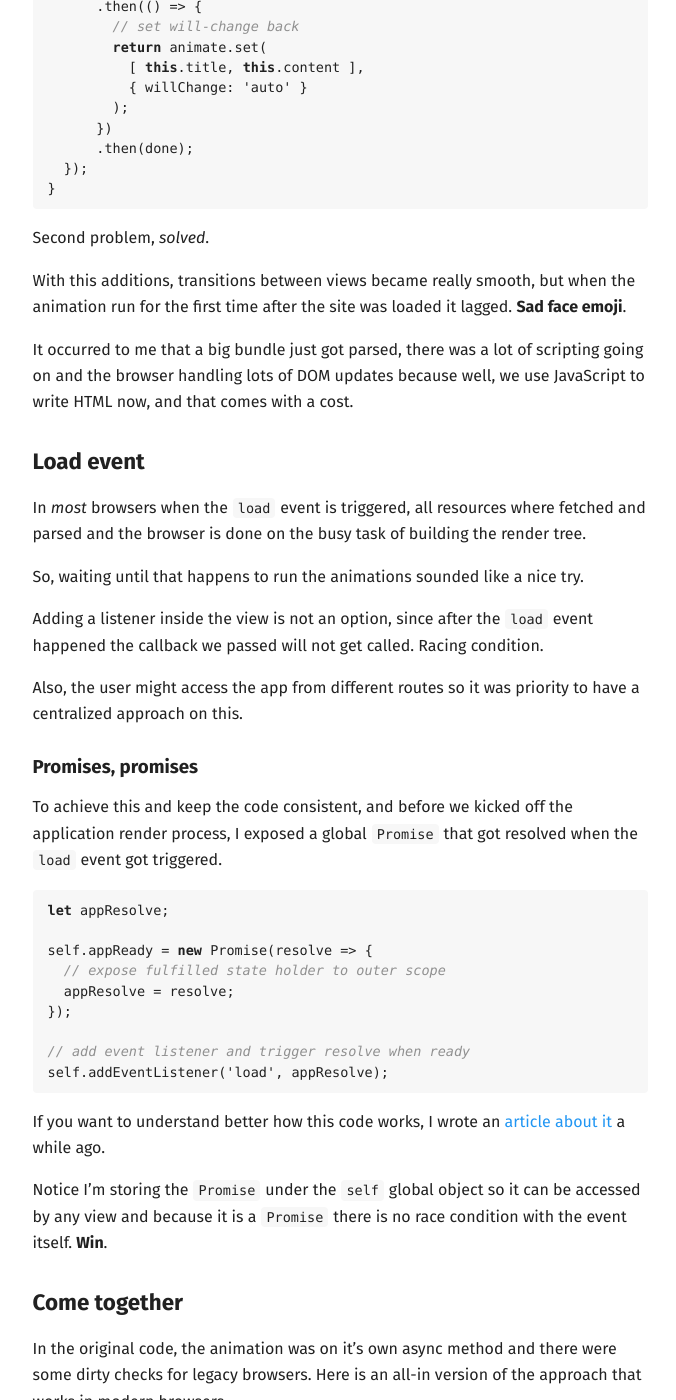
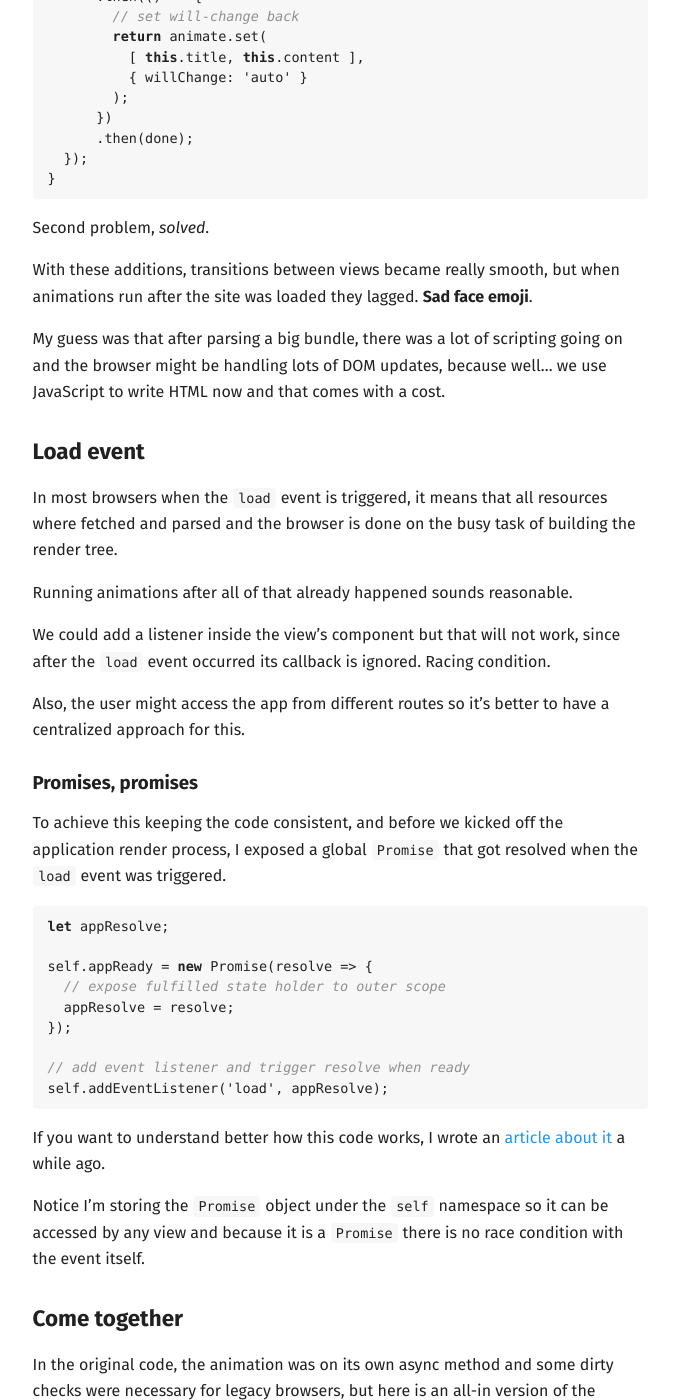
Before and after one commit to jeremenichelli/jeremenichelli.github.io, a Jekyll site: the page built from _posts/2017-02-20-react-views-smooth-transitions.md, in a window 1280 px wide and 1400 px high, scrolled down 4328 px. Shown: the whole window, without its empty margins (300-976 px from the left). Built offline with Jekyll 4.4.1, drawn with Linux system fonts in a browser that asks for light colours; some of the changed text lies outside the part shown.

Commit message:
Final revision

````diff
--- a/_posts/2017-02-20-react-views-smooth-transitions.md
+++ b/_posts/2017-02-20-react-views-smooth-transitions.md
@@ -1,10 +1,10 @@
 ---
 layout: default
-title: Smooth view transitions for React views
+title: Smooth transitions for React views
 resume: Today's web app development has become way too JavaScript centric and achieving nice and performant animations on modern web apps can be a real challenge.
 ---
 
-This happened to me in a recent project with view transitions. The main reason is that libraries like React and our code requires heavy processing activity to update the DOM, not leaving enough room for smooth animations.
+This happened to me in a recent project with view transitions. Nowadays libraries like React and our code require heavy processing activity to update the DOM, not leaving enough room for smooth animations.
 
 After debugging and many tries these findings were the most _bulletproof_ solutions.
 
@@ -38,7 +38,7 @@ class Home extends Component {
 }
 ```
 
-Instead of the generic [gsap](https://www.npmjs.com/package/gsap) module we import [gsap-promise](https://www.npmjs.com/package/gsap-promise) which is just a wrapper of the official one that returns a Promise when animations are done, keeping the code cleaner.
+Instead of the generic [gsap](https://www.npmjs.com/package/gsap) module we import [gsap-promise](https://www.npmjs.com/package/gsap-promise) which is just a wrapper of the official one that returns a `Promise` when animations are done, keeping the code cleaner.
 
 When an element is wrapped by a transition group, `componentWillAppear` and `componentWillLeave` lifecycle hooks become available.
 
@@ -130,7 +132,7 @@ If things were **that** simple it wouldn't be web development, right?
 
 ### Giving the browser time
 
-We have to options here, apply some delay to the animation, enough for the browser to run optimizations but not too long so the user actually doesn't notice it.
+We have two options here, delay our animation enough for the browser to run optimizations, but not too long so the user actually doesn't notice it.
 
 The other one is queuing a high priority task on the next available frame using `requestAnimationFrame`, and I'm picking up this one.
 
@@ -197,25 +199,25 @@ componentWillAppear(done) {
 
 Second problem, _solved_.
 
-With this additions, transitions between views became really smooth, but when the animation run for the first time after the site was loaded it lagged. **Sad face emoji**.
+With these additions, transitions between views became really smooth, but when animations run after the site was loaded they lagged. **Sad face emoji**.
 
-It occurred to me that a big bundle just got parsed, there was a lot of scripting going on and the browser handling lots of DOM updates because well, we use JavaScript to write HTML now, and that comes with a cost.
+My guess was that after parsing a big bundle, there was a lot of scripting going on and the browser might be handling lots of DOM updates, because well... we use JavaScript to write HTML now and that comes with a cost.
 
 
 ## Load event
 
-In _most_ browsers when the `load` event is triggered, all resources where fetched and parsed and the browser is done on the busy task of building the render tree.
+In most browsers when the `load` event is triggered, it means that all resources where fetched and parsed and the browser is done on the busy task of building the render tree.
 
-So, waiting until that happens to run the animations sounded like a nice try.
+Running animations after all of that already happened sounds reasonable.
 
-Adding a listener inside the view is not an option, since after the `load` event happened the callback we passed will not get called. Racing condition.
+We could add a listener inside the view's component but that will not work, since after the `load` event occurred its callback is ignored. Racing condition.
 
-Also, the user might access the app from different routes so it was priority to have a centralized approach on this.
+Also, the user might access the app from different routes so it's better to have a centralized approach for this.
 
 
 ### Promises, promises
 
-To achieve this and keep the code consistent, and before we kicked off the application render process, I exposed a global `Promise` that got resolved when the `load` event got triggered.
+To achieve this keeping the code consistent, and before we kicked off the application render process, I exposed a global `Promise` that got resolved when the `load` event was triggered.
 
 ```js
 let appResolve;
@@ -231,12 +233,12 @@ self.addEventListener('load', appResolve);
 
 If you want to understand better how this code works, I wrote an [article about it](/2016/04/patterns-for-a-promise-based-initialization/) a while ago.
 
-Notice I'm storing the `Promise` under the `self` global object so it can be accessed by any view and because it is a `Promise` there is no race condition with the event itself. **Win**.
+Notice I'm storing the `Promise` object under the `self` namespace so it can be accessed by any view and because it is a `Promise` there is no race condition with the event itself.
 
 
 ## Come together
 
-In the original code, the animation was on it's own async method and there were some dirty checks for legacy browsers. Here is an all-in version of the approach that works in modern browsers.
+In the original code, the animation was on its own async method and some dirty checks were necessary for legacy browsers, but here is an all-in version of the approach that works in modern browsers.
 
 ```js
 componentWillAppear(done) {
````
Also changed, not shown: other parts of _posts/2017-02-20-react-views-smooth-transitions.md (+7 -5 lines).
